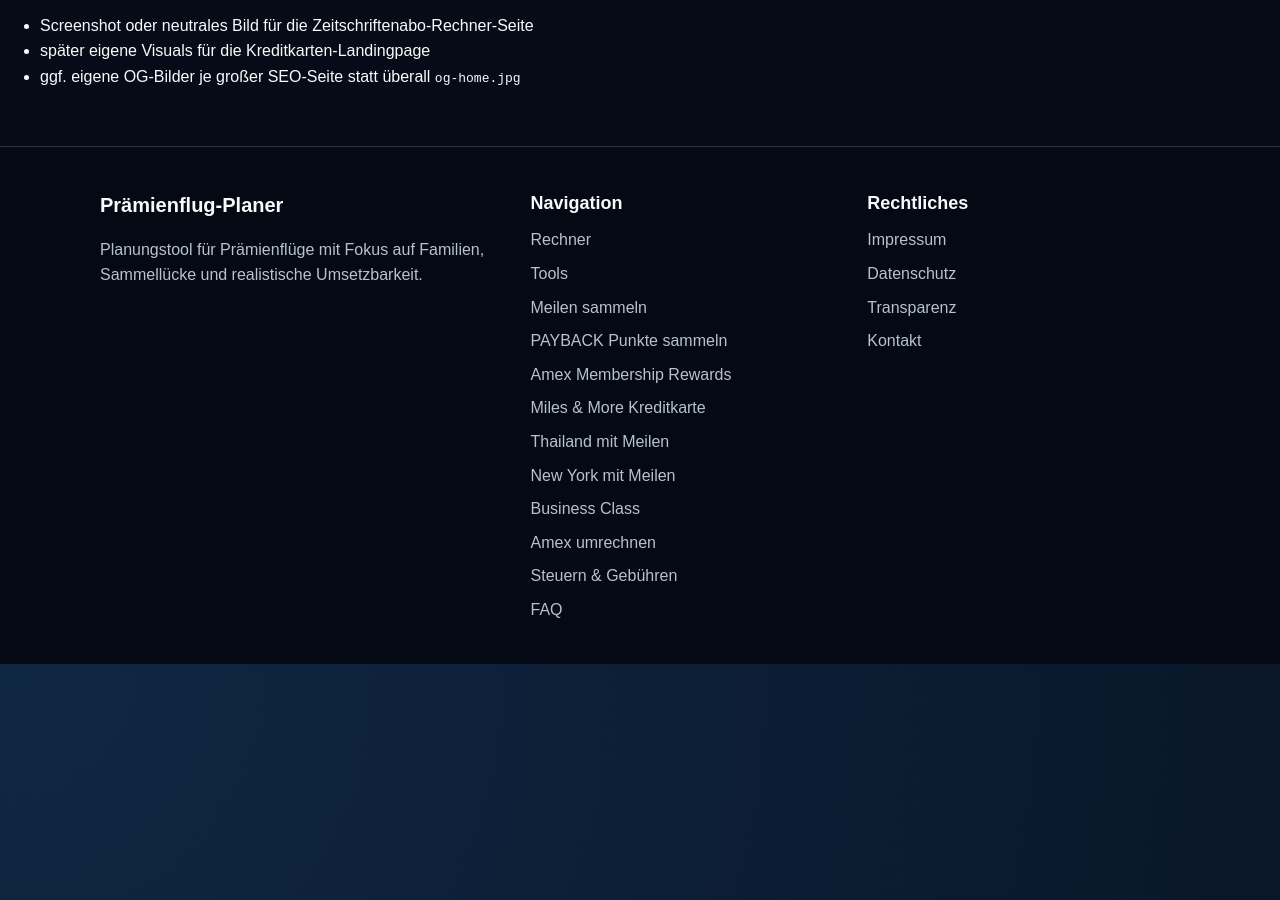
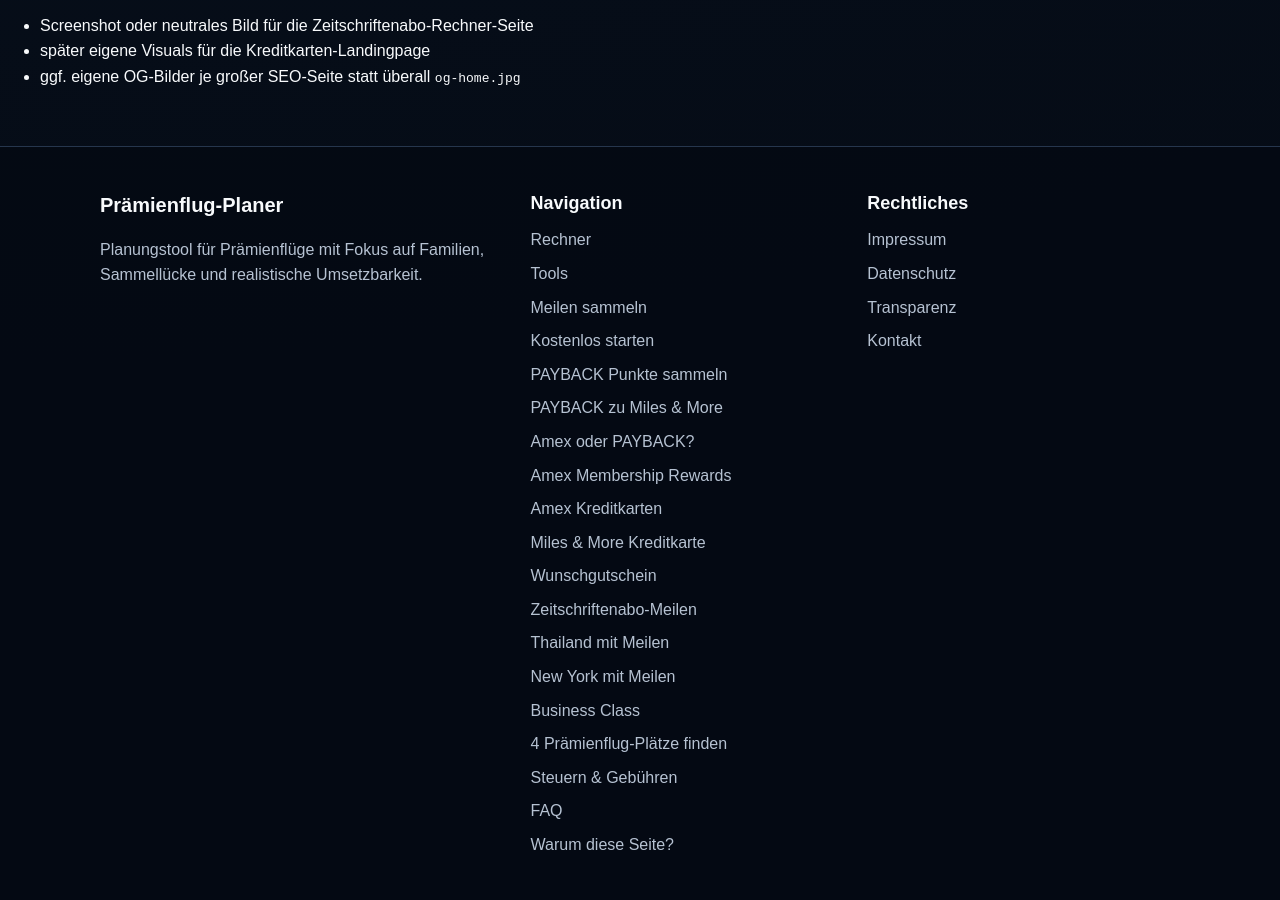
Before and after one commit to Praemienflug-Planer/miles-planer, a Jekyll site: the page built from docs/image-audit.md, in a window 1280 px wide and 900 px high, scrolled down 3266 px. Built offline with Jekyll 4.4.1, drawn with Linux system fonts in a browser that asks for light colours; our own code applies the rules of GitHub Pages for plain Markdown files.

Commit message:
Expand footer links for content hubs

```diff
--- a/_includes/footer.html
+++ b/_includes/footer.html
@@ -10,15 +10,22 @@
         <li><a href="/rechner/">Rechner</a></li>
         <li><a href="/tools/">Tools</a></li>
         <li><a href="/meilen-sammeln/">Meilen sammeln</a></li>
+        <li><a href="/meilen-sammeln/anfaenger/">Kostenlos starten</a></li>
         <li><a href="/meilen-sammeln/payback/">PAYBACK Punkte sammeln</a></li>
+        <li><a href="/meilen-sammeln/payback-punkte-miles-and-more/">PAYBACK zu Miles &amp; More</a></li>
+        <li><a href="/amex-oder-payback/">Amex oder PAYBACK?</a></li>
         <li><a href="/meilen-sammeln/amex/">Amex Membership Rewards</a></li>
+        <li><a href="/meilen-sammeln/amex-kreditkarten/">Amex Kreditkarten</a></li>
         <li><a href="/meilen-sammeln/miles-and-more-kreditkarte/">Miles &amp; More Kreditkarte</a></li>
+        <li><a href="/meilen-sammeln/wunschgutschein/">Wunschgutschein</a></li>
+        <li><a href="/meilen-sammeln/zeitschriftenabo/">Zeitschriftenabo-Meilen</a></li>
         <li><a href="/meilen-thailand/">Thailand mit Meilen</a></li>
         <li><a href="/meilen-new-york/">New York mit Meilen</a></li>
         <li><a href="/meilen-business-class/">Business Class</a></li>
-        <li><a href="/amex-meilen-umrechnen/">Amex umrechnen</a></li>
+        <li><a href="/vier-praemienflug-plaetze-finden/">4 Prämienflug-Plätze finden</a></li>
         <li><a href="/praemienflug-steuern-gebuehren/">Steuern &amp; Gebühren</a></li>
         <li><a href="/faq/">FAQ</a></li>
+        <li><a href="/ueber-das-projekt/">Warum diese Seite?</a></li>
       </ul>
     </div>
     <div>
```
